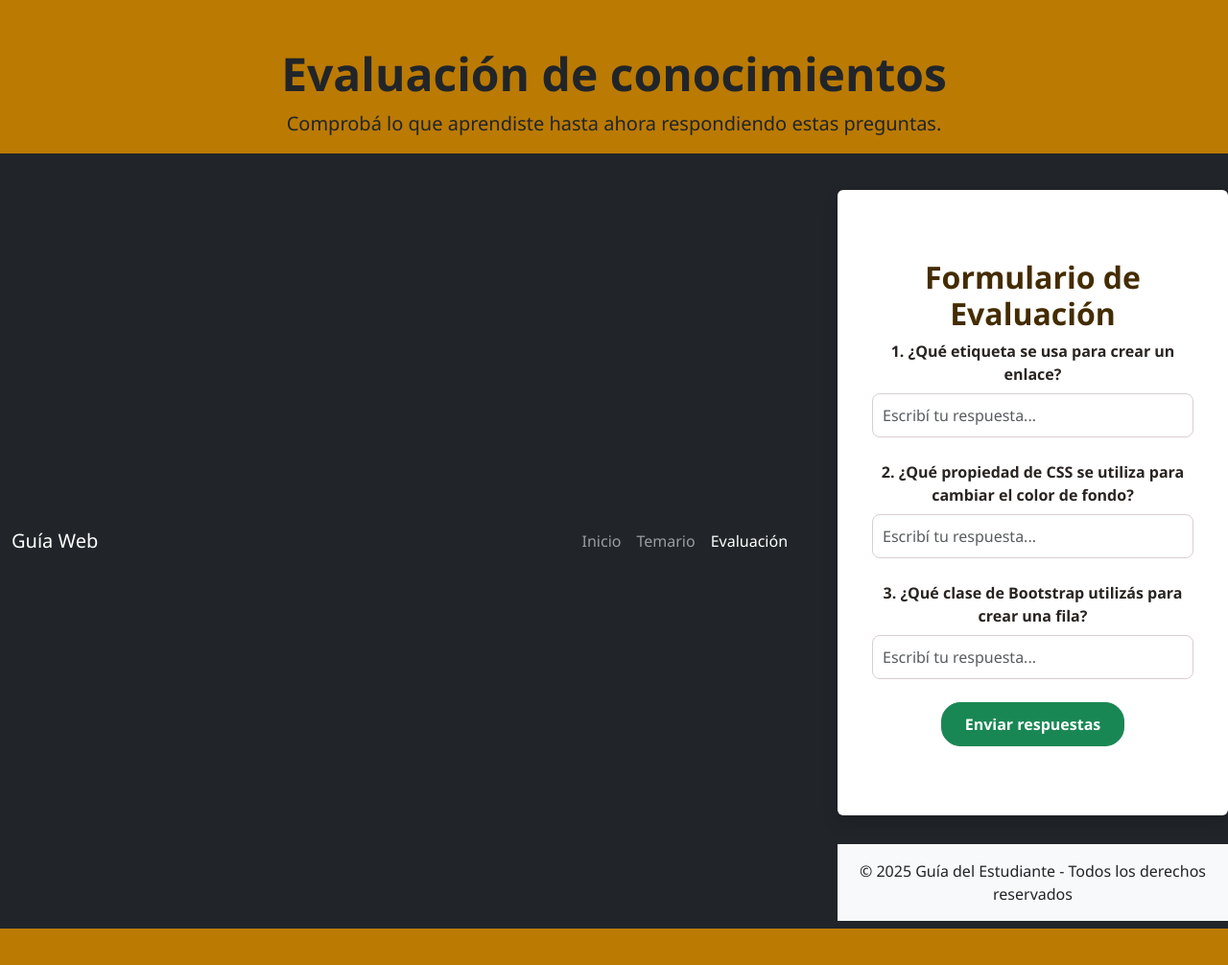
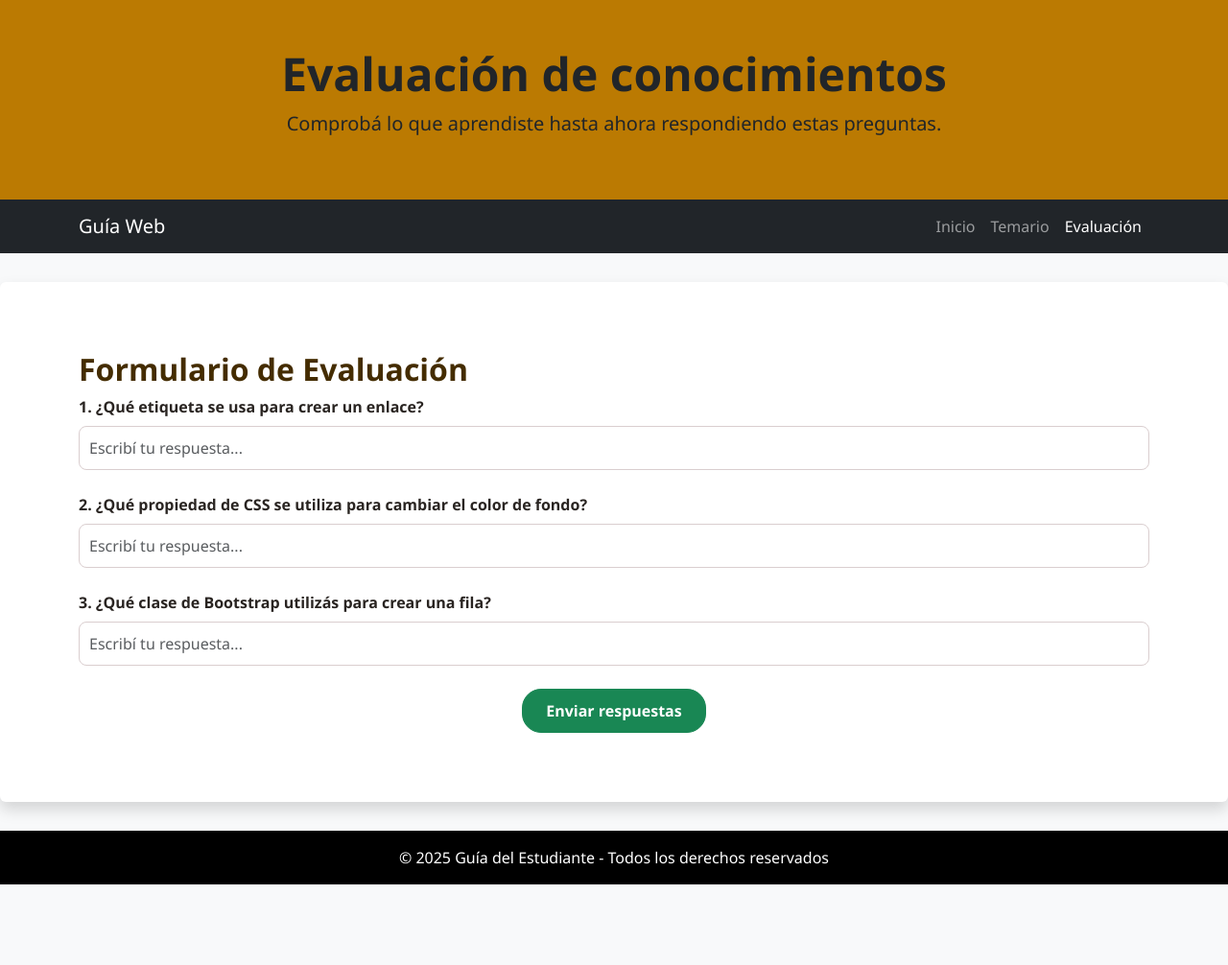
Before and after one commit to Clocky97/primer-parcial-Ruben-Ruiz-Diaz, a plain HTML site: page evaluacion.html in a window 1280 px wide. Shown: the whole page at 96% size. After the commit the page ends 922 px from the top, so only its background shows below. Drawn offline with nearby package versions, Linux system fonts and the light colour scheme.

Commit message:
arreglos menores extra

```diff
--- a/assets/css/evaluacion.css
+++ b/assets/css/evaluacion.css
@@ -6,7 +6,7 @@ body {
 
 /* ==== Navbar ==== */
 .navbar-nav .nav-link:hover {
-  color: #ffc75f;
+  color: #bb7a02;
 }
 
 /* ==== Header ==== */
@@ -52,7 +52,7 @@ input.form-control {
 
 /* ==== Footer ==== */
 footer {
-  background-color: #212529;
+  background-color: black;
   text-align: center;
   padding: 15px 0;
   margin-top: auto;
--- a/assets/css/index.css
+++ b/assets/css/index.css
@@ -6,7 +6,7 @@ body {
 
 /* ==== Navbar ==== */
 .navbar-nav .nav-link:hover {
-  color: #00245a;
+  color: #024bb8;
 }
 
 /* ==== Header ==== */
@@ -38,7 +38,7 @@ article p {
 
 /* ==== Footer ==== */
 footer {
-  background-color: #212529;
+  background-color: #00245a;
   text-align: center;
   padding: 15px 0;
   margin-top: auto;
--- a/assets/css/temario.css
+++ b/assets/css/temario.css
@@ -45,7 +45,7 @@ article p {
 
 /* ==== Footer ==== */
 footer {
-  background-color: #212529;
+  background-color: #a600e7;
   text-align: center;
   padding: 15px 0;
   margin-top: auto;
--- a/evaluacion.html
+++ b/evaluacion.html
@@ -13,12 +13,16 @@
 
 <body>
 
+  <!-- Encabezado -->
+
   <header class="text-dark text-center py-5">
     <div class="contenedor">
       <h1 class="display-5">Evaluación de conocimientos</h1>
       <p class="lead">Comprobá lo que aprendiste hasta ahora respondiendo estas preguntas.</p>
     </div>
-  <header>
+  </header>
+
+  <!-- Navegación -->
 
   <nav class="navbar navbar-expand-lg navbar-dark bg-dark">
     <div class="container">
@@ -31,10 +35,12 @@
           <li class="nav-item"><a class="nav-link" href="index.html">Inicio</a><li>
           <li class="nav-item"><a class="nav-link" href="temario.html">Temario</a><li>
           <li class="nav-item"><a class="nav-link active" href="evaluacion.html">Evaluación</a><li>
-        <ul>
+          </ul>
       </div>
     </div>
-  <nav>
+  </nav>
+
+  <!-- Contenido -->
 
   <article class="bg-white shadow rounded p-4">
 
@@ -61,7 +67,9 @@
 
   </main>
 
-  <footer class="bg-light text-center py-3 mt-auto">
+  <!-- Pie -->
+
+  <footer class="text-center text-white py-3 mt-auto">
     <p class="mb-0">&copy; 2025 Guía del Estudiante - Todos los derechos reservados</p>
   </footer>
 
--- a/temario.css
+++ /dev/null
@@ -1,52 +0,0 @@
-/* ==== Estilo general ==== */
-body {
-  font-family: "Segoe UI", sans-serif;
-  background-color: #f8f9fa;
-}
-
-/* ==== Navbar ==== */
-.navbar-nav .nav-link:hover {
-  color: #a600e7;
-}
-
-/* ==== Header ==== */
-header {
-  background-color: #7400a1;
-}
-
-header h1 {
-  font-weight: bold !important;
-}
-
-/* ==== Artículos ==== */
-article {
-  margin: 30px auto;
-}
-
-/* ==== Títulos y subtítulos ==== */
-article h2,
-article h3 {
-  color: #7400a1;
-  font-weight: bold;
-}
-
-/* ==== Párrafos ==== */
-article p {
-  color: #49105f;
-  font-size: 1rem;
-}
-
-/* ==== Botones ==== */
-.btn {
-  border-radius: 20px;
-  padding: 10px 25px;
-  font-weight: bold;
-}
-
-/* ==== Footer ==== */
-footer {
-  background-color: #212529;
-  text-align: center;
-  padding: 15px 0;
-  margin-top: auto;
-}
```
Also changed, not shown: index.html (+14 -5 lines), temario.html (+11 -3 lines).
